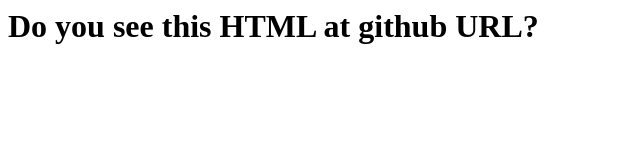
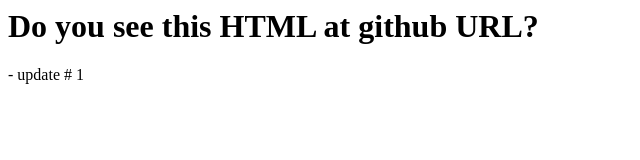
Before and after one commit to openinsurer/learn-public-website, a plain HTML site: page index.html in a window 1280 px wide. Shown: the full height of the page, 0-640 px from the left. Drawn offline with Linux system fonts and the light colour scheme.

Commit message:
Update index.html

```diff
--- a/index.html
+++ b/index.html
@@ -6,4 +6,5 @@
 
 <H1> Do you see this HTML at github URL? </H1>
 
+  - update # 1
 </BODY>
```
